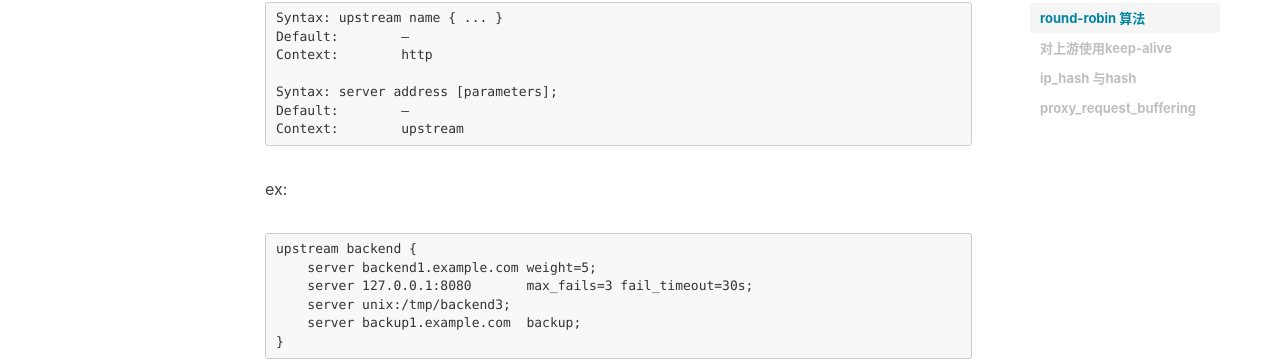
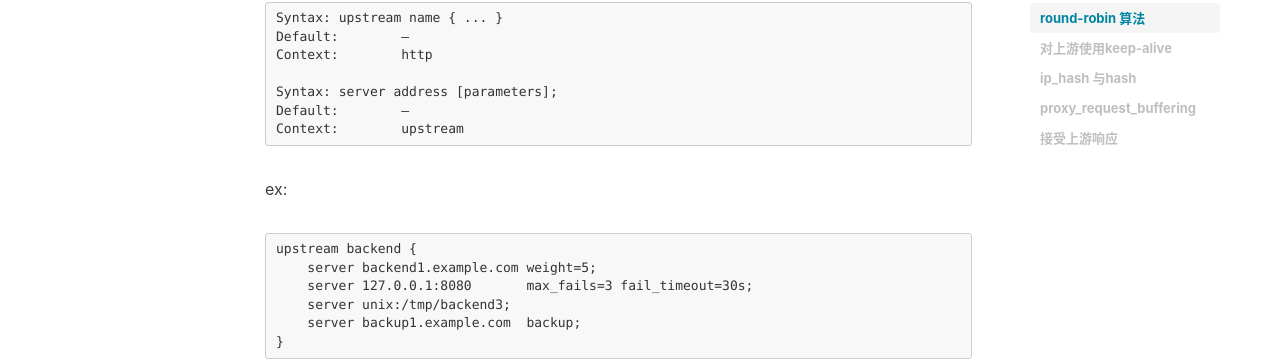
Before and after one commit to GitZW/gitzw.github.io, a Jekyll site: the page built from _posts/2020-12-20-nginx学习笔记四.md, in a window 1280 px wide and 900 px high, scrolled down 490 px. Shown: the part 130-491 px from the top of the window. Built offline with Jekyll 4.4.1, drawn with Linux system fonts in a browser that asks for light colours; nearby versions of some CDN libraries; comment, search, counter and statistics services are not loaded.

Commit message:
nginx 学习笔记四

````diff
--- a/_posts/2020-12-20-nginx学习笔记四.md
+++ b/_posts/2020-12-20-nginx学习笔记四.md
@@ -154,3 +154,5 @@ This directive appeared in version 1.15.3.
 
 每个连接最多发送多少请求
 ```
+
+# 接受上游响应
````
